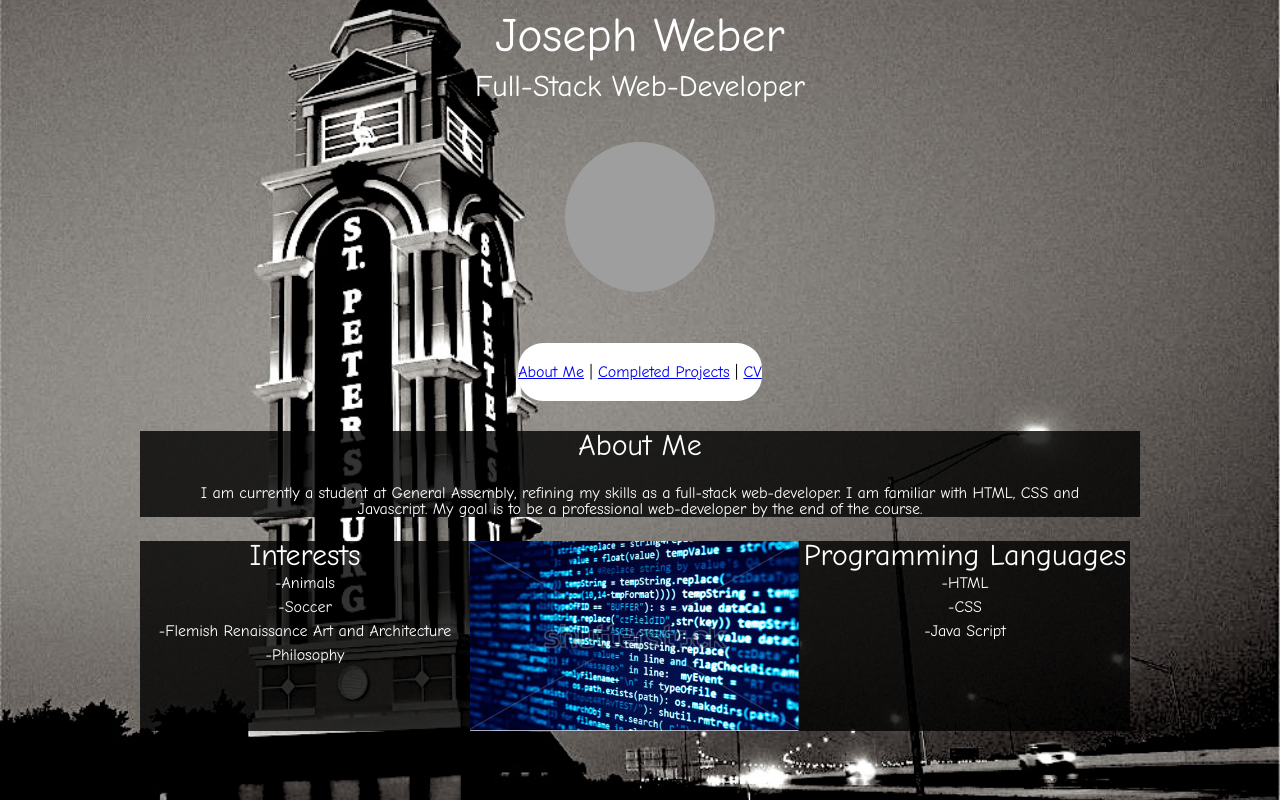
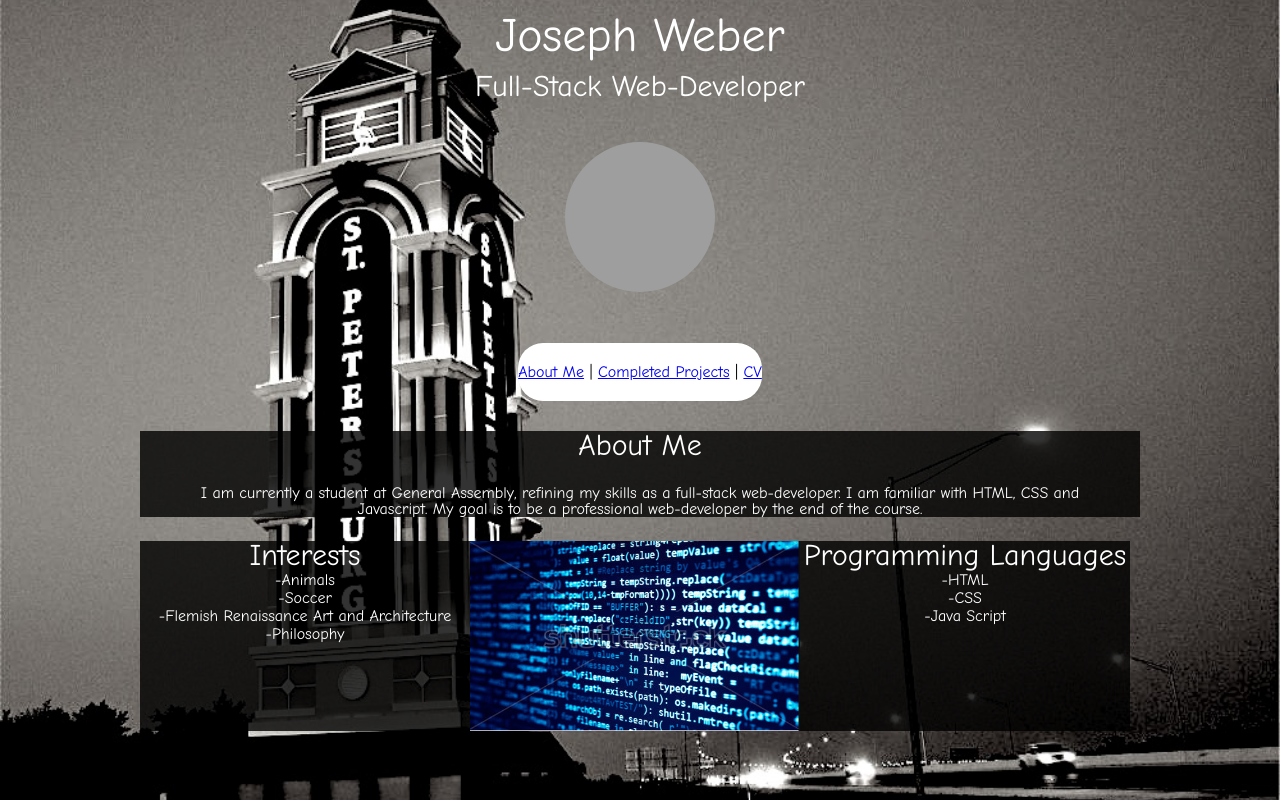
Before and after one commit to joseph-weber/joseph-weber.github.io, a plain HTML site: page index.html in a window 1280 px wide. Drawn offline with Linux system fonts and the light colour scheme; grey boxes are pictures that could not be loaded.

Commit message:
css update

```diff
--- a/CSS/style.css
+++ b/CSS/style.css
@@ -87,7 +87,7 @@ ul {
 
 li {
 	text-align: center;
-	padding: 4px;
+	padding: 1px;
 }
 
 main {
```
